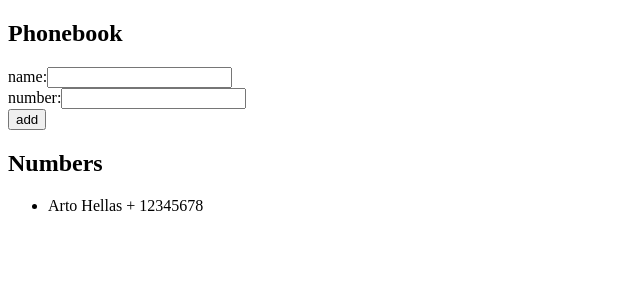
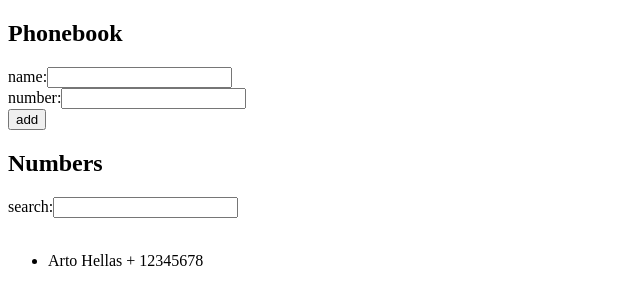
Before and after one commit to KataLoore/fullstackopen, a React (Vite) app in the folder part2/phonebook/: page / in a window 1280 px wide. Shown: the top 304 px of the page, without its empty margins (0-640 px from the left). Built offline with nearby package versions, Linux system fonts and the light colour scheme.

Commit message:
Part 2b: 2.9

```diff
--- a/part2/phonebook/src/App.jsx
+++ b/part2/phonebook/src/App.jsx
@@ -6,6 +6,7 @@ const App = () => {
   ])
   const [newName, setNewName] = useState('')
   const [newNumber, setNewNumber] = useState('')
+  const [search, setSearch] = useState('')
 
   const addNewPerson = (event) => {
     event.preventDefault()
@@ -30,9 +31,16 @@ const App = () => {
     setNewNumber(event.target.value)
   }
 
+  const handleSearch = (event) => {
+    setSearch(event.target.value)
+  }
+
+  const personsToShow = persons.filter(person => person.name.includes(search))
+
   return (
     <div>
       <h2>Phonebook</h2>
+
       <form onSubmit={addNewPerson}>
         <div>name:<input value={newName} onChange={handleNameChange}/></div>
         <div>number:<input value={newNumber} onChange={handleNumberChange}/></div>
@@ -41,8 +49,9 @@ const App = () => {
         </div>
       </form>
       <h2>Numbers</h2>
+        <div>search:<input value={search} onChange={handleSearch}/></div><br/>
         <ul>
-        {persons.map((person) => (
+          {personsToShow.map((person) => (
           <li key={person.name}>
             {person.name} + {person.number}
           </li>
```
Lines whose indentation alone changed are shown as unchanged.
